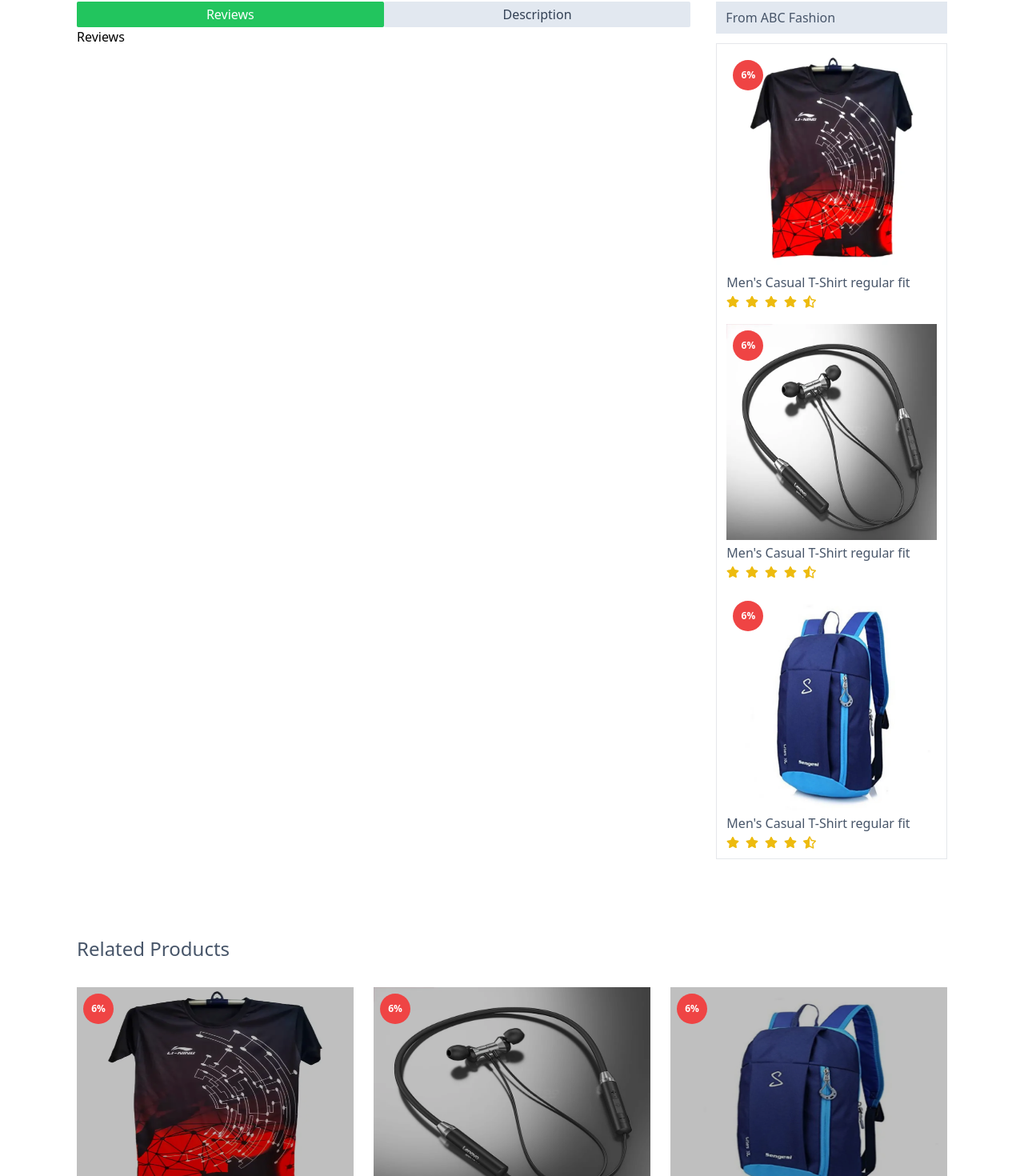
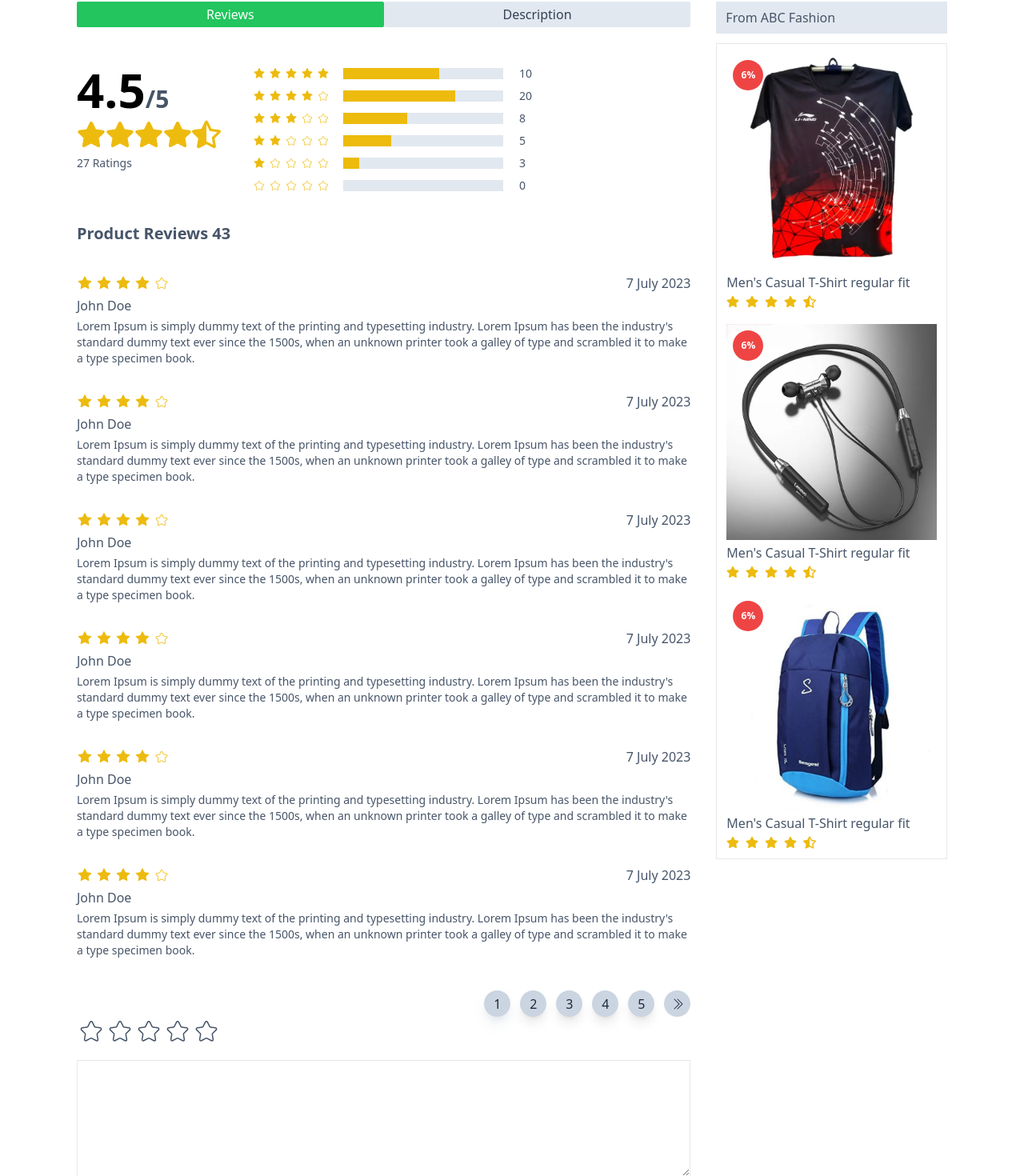
Before and after one commit to sasikant07/multi-vendor-ecommerce, a React (Create React App) app in the folder client/: page /product/details/1 in a window 1280 px wide. Shown: the part 1278-2748 px from the top of the page at 80% size. Built offline with nearby package versions, Linux system fonts and the light colour scheme.

Commit message:
User ratings and reviews design

```diff
--- /dev/null
+++ b/client/src/components/RatingTemp.jsx
@@ -0,0 +1,129 @@
+import React from "react";
+import { AiFillStar } from "react-icons/ai";
+import { CiStar } from "react-icons/ci";
+
+const RatingTemp = ({ rating }) => {
+  if (rating === 5) {
+    return (
+      <>
+        <span className="text-[#EDBB0E]">
+          <AiFillStar />
+        </span>
+        <span className="text-[#EDBB0E]">
+          <AiFillStar />
+        </span>
+        <span className="text-[#EDBB0E]">
+          <AiFillStar />
+        </span>
+        <span className="text-[#EDBB0E]">
+          <AiFillStar />
+        </span>
+        <span className="text-[#EDBB0E]">
+          <AiFillStar />
+        </span>
+      </>
+    );
+  } else if (rating === 4) {
+    return (
+      <>
+        <span className="text-[#EDBB0E]">
+          <AiFillStar />
+        </span>
+        <span className="text-[#EDBB0E]">
+          <AiFillStar />
+        </span>
+        <span className="text-[#EDBB0E]">
+          <AiFillStar />
+        </span>
+        <span className="text-[#EDBB0E]">
+          <AiFillStar />
+        </span>
+        <span className="text-[#EDBB0E]">
+          <CiStar />
+        </span>
+      </>
+    );
+  } else if (rating === 3) {
+    return (
+      <>
+        <span className="text-[#EDBB0E]">
+          <AiFillStar />
+        </span>
+        <span className="text-[#EDBB0E]">
+          <AiFillStar />
+        </span>
+        <span className="text-[#EDBB0E]">
+          <AiFillStar />
+        </span>
+        <span className="text-[#EDBB0E]">
+          <CiStar />
+        </span>
+        <span className="text-[#EDBB0E]">
+          <CiStar />
+        </span>
+      </>
+    );
+  } else if (rating === 2) {
+    return (
+      <>
+        <span className="text-[#EDBB0E]">
+          <AiFillStar />
+        </span>
+        <span className="text-[#EDBB0E]">
+          <AiFillStar />
+        </span>
+        <span className="text-[#EDBB0E]">
+          <CiStar />
+        </span>
+        <span className="text-[#EDBB0E]">
+          <CiStar />
+        </span>
+        <span className="text-[#EDBB0E]">
+          <CiStar />
+        </span>
+      </>
+    );
+  } else if (rating === 1) {
+    return (
+      <>
+        <span className="text-[#EDBB0E]">
+          <AiFillStar />
+        </span>
+        <span className="text-[#EDBB0E]">
+          <CiStar />
+        </span>
+        <span className="text-[#EDBB0E]">
+          <CiStar />
+        </span>
+        <span className="text-[#EDBB0E]">
+          <CiStar />
+        </span>
+        <span className="text-[#EDBB0E]">
+          <CiStar />
+        </span>
+      </>
+    );
+  } else {
+    return (
+      <>
+        <span className="text-[#EDBB0E]">
+          <CiStar />
+        </span>
+        <span className="text-[#EDBB0E]">
+          <CiStar />
+        </span>
+        <span className="text-[#EDBB0E]">
+          <CiStar />
+        </span>
+        <span className="text-[#EDBB0E]">
+          <CiStar />
+        </span>
+        <span className="text-[#EDBB0E]">
+          <CiStar />
+        </span>
+      </>
+    );
+  }
+};
+
+export default RatingTemp;
--- a/client/src/components/Reviews.jsx
+++ b/client/src/components/Reviews.jsx
@@ -1,9 +1,167 @@
-import React from 'react'
+import React, { useState } from "react";
+import RatingReact from "react-rating";
+import { Link } from "react-router-dom";
+import Ratings from "./Ratings";
+import RatingTemp from "./RatingTemp";
+import Pagination from "./Pagination";
+import { CiStar } from "react-icons/ci";
+import { AiFillStar } from "react-icons/ai";
 
 const Reviews = () => {
+  const [pageNumber, setPageNumber] = useState(1);
+  const [perPage, setPerPage] = useState(10);
+  const [rat, setRat] = useState("");
+  const userInfo = {};
   return (
-    <div>Reviews</div>
-  )
-}
+    <div className="mt-8">
+      <div className="flex gap-10 md:flex-col">
+        <div className="flex flex-col gap-2 justify-start items-start py-4">
+          <div className="">
+            <span className="text-6xl font-semibold">4.5</span>
+            <span className="text-3xl font-semibold text-slate-600">/5</span>
+          </div>
+          <div className="flex text-4xl">
+            <Ratings ratings={4.5} />
+          </div>
+          <p className="text-sm text-slate-600">27 Ratings</p>
+        </div>
+        <div className="flex gap-2 flex-col py-4">
+          <div className="flex justify-start items-center gap-5">
+            <div className="text-md flex gap-1 w-[93px]">
+              <RatingTemp rating={5} />
+            </div>
+            <div className="w-[200px] h-[14px] bg-slate-200 relative">
+              <div className="h-full bg-[#EDBB0E] w-[60%]"></div>
+            </div>
+            <p className="text-sm text-slate-600 w-[0%]">10</p>
+          </div>
+          <div className="flex justify-start items-center gap-5">
+            <div className="text-md flex gap-1 w-[93px]">
+              <RatingTemp rating={4} />
+            </div>
+            <div className="w-[200px] h-[14px] bg-slate-200 relative">
+              <div className="h-full bg-[#EDBB0E] w-[70%]"></div>
+            </div>
+            <p className="text-sm text-slate-600 w-[0%]">20</p>
+          </div>
+          <div className="flex justify-start items-center gap-5">
+            <div className="text-md flex gap-1 w-[93px]">
+              <RatingTemp rating={3} />
+            </div>
+            <div className="w-[200px] h-[14px] bg-slate-200 relative">
+              <div className="h-full bg-[#EDBB0E] w-[40%]"></div>
+            </div>
+            <p className="text-sm text-slate-600 w-[0%]">8</p>
+          </div>
+          <div className="flex justify-start items-center gap-5">
+            <div className="text-md flex gap-1 w-[93px]">
+              <RatingTemp rating={2} />
+            </div>
+            <div className="w-[200px] h-[14px] bg-slate-200 relative">
+              <div className="h-full bg-[#EDBB0E] w-[30%]"></div>
+            </div>
+            <p className="text-sm text-slate-600 w-[0%]">5</p>
+          </div>
+          <div className="flex justify-start items-center gap-5">
+            <div className="text-md flex gap-1 w-[93px]">
+              <RatingTemp rating={1} />
+            </div>
+            <div className="w-[200px] h-[14px] bg-slate-200 relative">
+              <div className="h-full bg-[#EDBB0E] w-[10%]"></div>
+            </div>
+            <p className="text-sm text-slate-600 w-[0%]">3</p>
+          </div>
+          <div className="flex justify-start items-center gap-5">
+            <div className="text-md flex gap-1 w-[93px]">
+              <RatingTemp rating={0} />
+            </div>
+            <div className="w-[200px] h-[14px] bg-slate-200 relative">
+              <div className="h-full bg-[#EDBB0E] w-[0%]"></div>
+            </div>
+            <p className="text-sm text-slate-600 w-[0%]">0</p>
+          </div>
+        </div>
+      </div>
+      <div className="">
+        <h2 className="text-slate-600 text-xl font-bold py-5">
+          Product Reviews 43
+        </h2>
+        <div className="flex flex-col gap-8 pb-10 pt-4">
+          {[1, 2, 3, 4, 5, 6].map((r, i) => (
+            <div key={i} className="flex flex-col gap-1">
+              <div className="flex justify-between items-center">
+                <div className="flex gap-1 text-xl">
+                  <RatingTemp rating={4} />
+                </div>
+                <span className="text-slate-600">7 July 2023</span>
+              </div>
+              <span className="text-slate-600 text-md">John Doe</span>
+              <p className="text-slate-600 text-sm">
+                Lorem Ipsum is simply dummy text of the printing and typesetting
+                industry. Lorem Ipsum has been the industry's standard dummy
+                text ever since the 1500s, when an unknown printer took a galley
+                of type and scrambled it to make a type specimen book.
+              </p>
+            </div>
+          ))}
+        </div>
+        <div className="flex justify-end">
+          <Pagination
+            pageNumber={pageNumber}
+            setPageNumber={setPageNumber}
+            totalItem={20}
+            perPage={perPage}
+            showItem={Math.floor(20 / 3)}
+          />
+        </div>
+      </div>
+      <div className="">
+        {userInfo ? (
+          <div className="flex flex-col gap-3">
+            <div className="flex gap-1">
+              <RatingReact
+                onChange={(e) => setRat(e)}
+                initialRating={rat}
+                emptySymbol={
+                  <span className="text-slate-600 text-4xl">
+                    <CiStar />
+                  </span>
+                }
+                fullSymbol={
+                  <span className="text-[#EDBB0E] text-4xl">
+                    <AiFillStar />
+                  </span>
+                }
+              />
+            </div>
+            <form>
+              <textarea
+                className="border outline-0 p-3 w-full"
+                name=""
+                id=""
+                cols="30"
+                rows="5"
+              ></textarea>
+              <div className="mt-2">
+                <button className="py-1 px-5 bg-indigo-500 text-white rounded-sm">
+                  Submit
+                </button>
+              </div>
+            </form>
+          </div>
+        ) : (
+          <div>
+            <Link
+              className="py-1 px-5 bg-indigo-500 text-white rounded-sm"
+              to="/login"
+            >
+              Login
+            </Link>
+          </div>
+        )}
+      </div>
+    </div>
+  );
+};
 
 export default Reviews;
```
